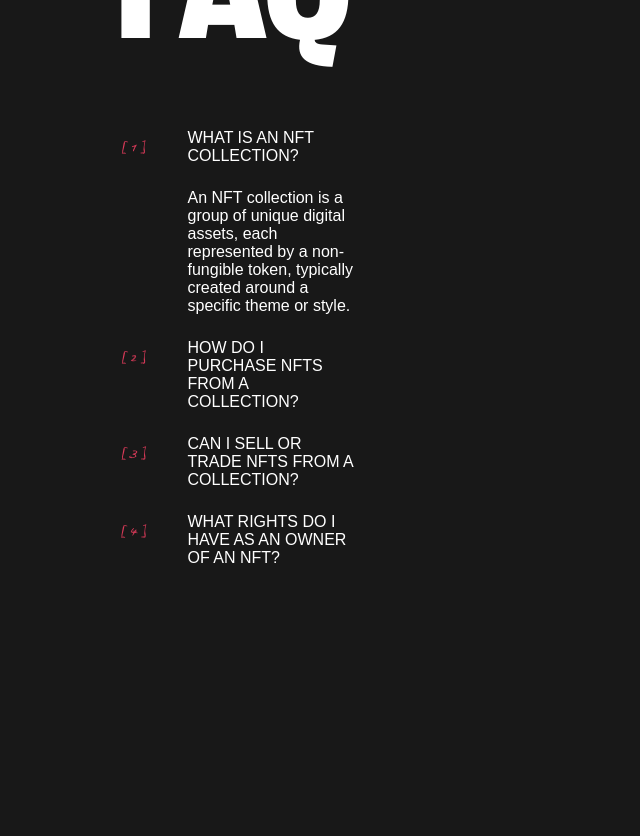
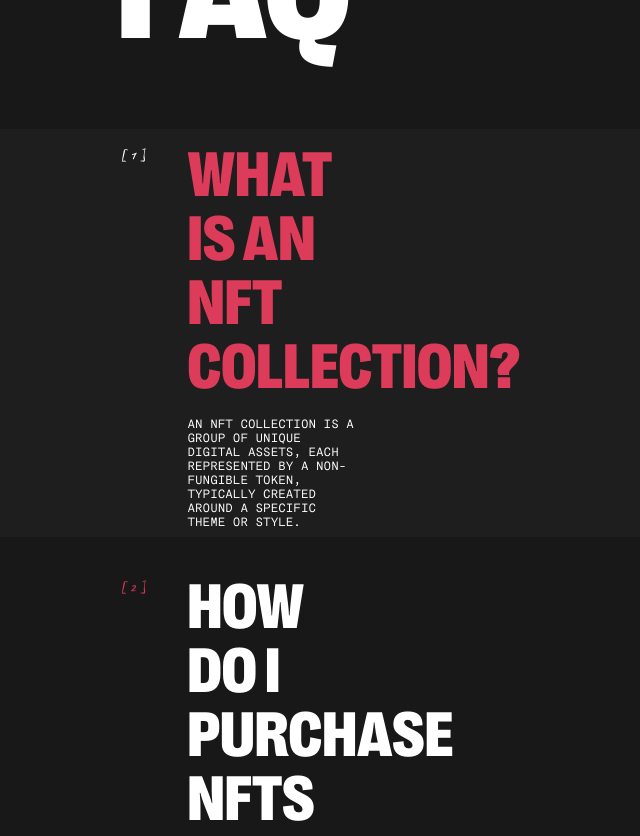
Before and after one commit to darynakarmazin/ape-nft, a React (Create React App) app: page / in a window 1280 px wide. Shown: the part 3400-4236 px from the top of the page, without its empty margins (403-1043 px from the left). Before the commit the page ends 3967 px from the top, so only its background shows below. Built offline with nearby package versions, Linux system fonts and the light colour scheme.

Commit message:
Added styles for faq section (mob)

```diff
--- a/src/sections/FAQ/FAQ.styled.tsx
+++ b/src/sections/FAQ/FAQ.styled.tsx
@@ -51,11 +51,24 @@ export const FaqList = styled.ul`
   }
 `;
 
-export const FaqListItem = styled.li`
+export const FaqListItem = styled.li<{ $active: string }>`
   display: flex;
   gap: 8px;
   align-items: flex-start;
   justify-content: center;
+  padding: 8px;
+  border-radius: 12px;
+  background-color: ${({ $active }) =>
+    $active === 'active' ? 'var(--secondary-background-color)' : 'transparent'};
+  &:hover h3,
+  &:focus h3 {
+    color: var(--accent-color);
+  }
+  h3 {
+    color: ${({ $active }) =>
+      $active === 'active' ? 'var(--accent-color)' : 'var(--main-font-color)'};
+  }
+
   @media screen and (min-width: 768px) {
     gap: 24px;
   }
@@ -64,10 +77,11 @@ export const FaqListItem = styled.li`
   }
 `;
 
-export const FaqButton = styled.button`
+export const FaqButton = styled.button<{ $active: string }>`
   border: none;
   background: transparent;
-  color: var(--accent-color);
+  color: ${({ $active }) =>
+    $active === 'active' ? 'var(--main-font-color)' : 'var(--accent-color)'};
   font-family: 'BiroScript-PlusBold';
   font-size: 12px;
   font-weight: 400;
@@ -91,25 +105,44 @@ export const FaqQuestionWrapper = styled.div`
   width: 169px;
   flex-direction: column;
   gap: 10px;
-
   @media screen and (min-width: 768px) {
   }
-
   @media screen and (min-width: 1280px) {
     gap: 24px;
   }
 `;
 
-export const FaqQuestion = styled.p`
+export const FaqQuestion = styled.h3`
+  cursor: pointer;
+  color: var(--main-font-color);
+  font-family: 'RightGrotesk-CompactBlack';
+  font-size: 20px;
+  font-weight: 900;
+  line-height: 20px;
+  letter-spacing: 0%;
+  text-align: left;
+  text-transform: uppercase;
+  transition: all var(--transition-dur-and-func);
+  @media screen and (min-width: 768px) {
+    font-size: 32px;
+    line-height: 32px;
+  }
+  @media screen and (min-width: 1280px) {
+    font-size: 64px;
+    line-height: 64px;
+  }
+`;
+
+export const FaqAnsver = styled.p`
+  font-family: 'MessinaSansMono-Regular';
+  font-size: 12px;
+  font-weight: 400;
+  line-height: 14px;
+  letter-spacing: 0%;
+  text-align: left;
+  text-transform: uppercase;
   @media screen and (min-width: 768px) {
   }
   @media screen and (min-width: 1280px) {
   }
 `;
-
-export const FaqAnsver = styled.p`
-  @media screen and (min-width: 768px) {
-  }
-  @media screen and (min-width: 1280px) {
-  }
-`;
--- a/src/sections/FAQ/FAQ.tsx
+++ b/src/sections/FAQ/FAQ.tsx
@@ -24,11 +24,15 @@ function FAQ() {
         <FaqTitle>FAQ</FaqTitle>
         <FaqList>
           {faqData.map((item, index) => (
-            <FaqListItem key={index}>
+            <FaqListItem
+              key={index}
+              $active={openIndex === index ? 'active' : 'not active'}
+            >
               <FaqButton
                 type="button"
                 aria-label="Toggle answer"
                 onClick={() => handleToggle(index)}
+                $active={openIndex === index ? 'active' : 'not active'}
               >
                 {item.queue}
               </FaqButton>
```
